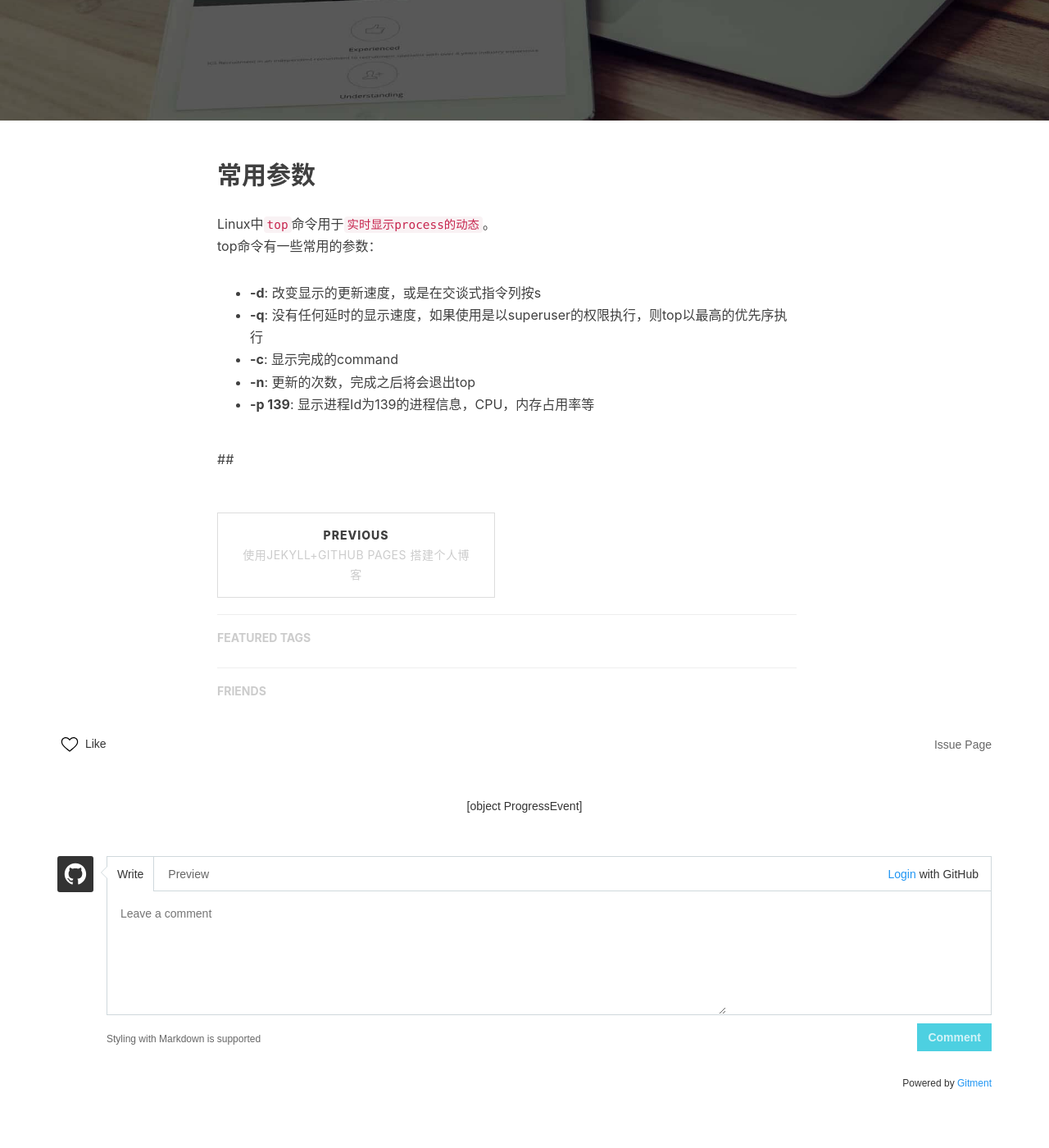
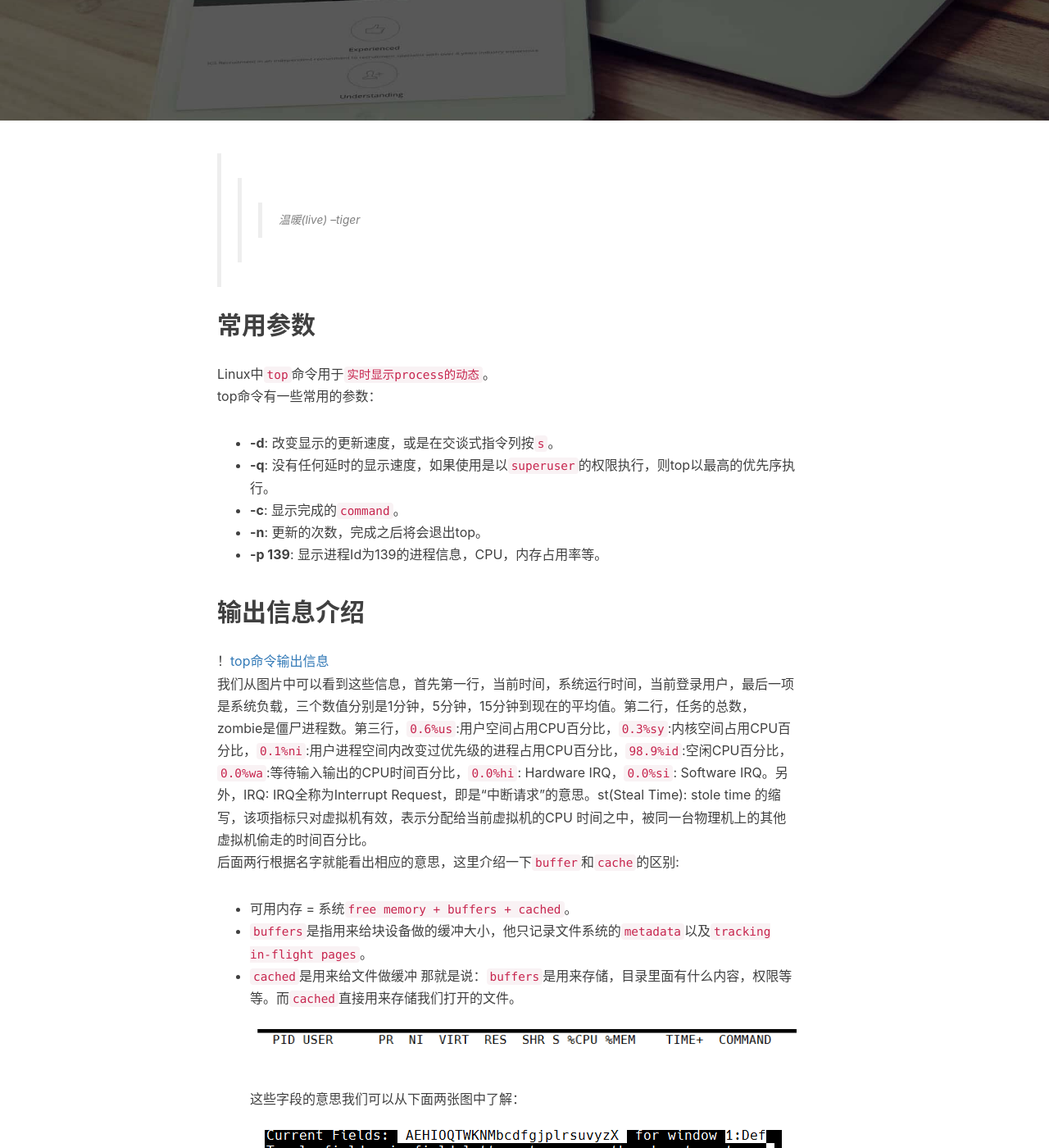
Before and after one commit to huaileicoder/huaileicoder.github-io, a Jekyll site: the page built from _posts/2018-09-15-Linux命令-top.markdown, in a window 1280 px wide and 1400 px high, scrolled down 310 px. Shown: the whole window at 82% size. Built offline with Jekyll 4.4.1, drawn with Linux system fonts in a browser that asks for light colours; nearby versions of some CDN libraries; comment, search, counter and statistics services are not loaded; some of the changed text lies outside the part shown.

Commit message:
commit linux top

```diff
--- a/_posts/2018-09-15-Linux命令-top.markdown
+++ b/_posts/2018-09-15-Linux命令-top.markdown
@@ -9,14 +9,49 @@
     -Linux
 
 ---
+>>> 温暖(live) --tiger
 
 ## 常用参数
 Linux中`top`命令用于`实时显示process的动态`。
 top命令有一些常用的参数：
-- **-d**: 改变显示的更新速度，或是在交谈式指令列按s
-- **-q**: 没有任何延时的显示速度，如果使用是以superuser的权限执行，则top以最高的优先序执行
-- **-c**: 显示完成的command
-- **-n**: 更新的次数，完成之后将会退出top
-- **-p 139**: 显示进程Id为139的进程信息，CPU，内存占用率等
+- **-d**: 改变显示的更新速度，或是在交谈式指令列按`s`。
+- **-q**: 没有任何延时的显示速度，如果使用是以`superuser`的权限执行，则top以最高的优先序执行。
+- **-c**: 显示完成的`command`。
+- **-n**: 更新的次数，完成之后将会退出top。
+- **-p 139**: 显示进程Id为139的进程信息，CPU，内存占用率等。
 
-##
+## 输出信息介绍
+！[top命令输出信息](/img/in-post/post-linux/post-top-1.png)
+我们从图片中可以看到这些信息，首先第一行，当前时间，系统运行时间，当前登录用户，最后一项是系统负载，三个数值分别是1分钟，5分钟，15分钟到现在的平均值。第二行，任务的总数，zombie是僵尸进程数。第三行，`0.6%us`:用户空间占用CPU百分比，`0.3%sy`:内核空间占用CPU百分比，`0.1%ni`:用户进程空间内改变过优先级的进程占用CPU百分比，`98.9%id`:空闲CPU百分比，`0.0%wa`:等待输入输出的CPU时间百分比，`0.0%hi`: Hardware IRQ，`0.0%si`: Software IRQ。另外，IRQ: IRQ全称为Interrupt Request，即是“中断请求”的意思。st(Steal Time): stole time 的缩写，该项指标只对虚拟机有效，表示分配给当前虚拟机的CPU 时间之中，被同一台物理机上的其他虚拟机偷走的时间百分比。
+后面两行根据名字就能看出相应的意思，这里介绍一下`buffer`和`cache`的区别:
+- 可用内存 = 系统`free memory + buffers + cached`。
+- `buffers`是指用来给块设备做的缓冲大小，他只记录文件系统的`metadata`以及`tracking in-flight pages`。
+- `cached`是用来给文件做缓冲
+那就是说：`buffers`是用来存储，目录里面有什么内容，权限等等。而`cached`直接用来存储我们打开的文件。
+![top命令输出信息](/img/in-post/post-linux/post-top-2.png)
+这些字段的意思我们可以从下面两张图中了解：
+![top命令输出信息](/img/in-post/post-linux/post-top-3.png)
+![top命令输出信息](/img/in-post/post-linux/post-top-4.png)
+- 通过 `f `键可以选择显示的内容。按`f`键之后会显示列的列表，按`a-z`即可显示或隐藏对应的列，最后按回车键确定。
+- 按`o`键可以改变列的显示顺序。按小写的`a-z`可以将相应的列向右移动，而大写的`A-Z`可以将相应的列向左移动，最后按回车键确定。
+- 按大写的`F`或`O`键，然后按`a-z`可以将进程按照相应的列进行排序。而大写的`R`键可以将当前的排序倒转。
+
+## 常用交互命令
+- **Ctrl+L**: 擦除并且重写屏幕。
+- **h**或者**?**: 显示帮助画面，给出一些简短的命令总结说明。
+- **k**： 终止一个进程。系统将提示用户输入需要终止的进程PID，以及需要发送给该进程什么样的信号。一般的终止进程可以使用`15信号`；如果不能正常结束那就使用`信号9`强制结束该进程。默认值是`信号15`。在安全模式中此命令被屏蔽。
+- **i**： 忽略闲置和僵死进程。这是一个开关式命令。
+- **q**： 退出程序。
+- **r**： 重新安排一个进程的优先级别。系统提示用户输入需要改变的进程PID以及需要设置的进程优先级值。输入一个正值将使优先级降低，反之则可以使该进程拥有更高的优先权。默认值是`10`。
+- **S**： 切换到累计模式。
+- **s**： 改变两次刷新之间的延迟时间。系统将提示用户输入新的时间，单位为`s`。如果有小数，就换算成`ms`。输入`0`值则系统将不断刷新，默认值是`5s。需要注意的是如果设置太小的时间，很可能会引起不断刷新，从而根本来不及看清显示的情况，而且系统负载也会大大增加。
+- **f**或者**F**： 从当前显示中添加或者删除项目。
+- **o**或者**O**： 改变显示项目的顺序。
+- **l**： 切换显示`平均负载`和`启动时间信息`。
+- **m**： 切换显示`内存`信息。
+- **t**： 切换显示`进程`和`CPU`状态信息。
+- **c**： 切换显示`命令名称`和`完整命令行`。
+- **M**： 根据驻留内存大小进行排序。
+- **P**： 根据CPU使用百分比大小进行排序。
+- **T**： 根据时间/累计时间进行排序。
+- **W**： 将当前设置写入`~/.toprc`文件中。这是写top配置文件的推荐方法。
```
Also changed, not shown: img/avatar-hux-home.jpg (deleted), img/avatar-hux-ny.jpg (deleted), img/avatar-hux.jpg (deleted), img/favicon.ico (deleted), img/icon_wechat.png (deleted), img/in-post/post-linux/post-top-1.png (added), img/in-post/post-linux/post-top-2.png (added), img/in-post/post-linux/post-top-3.png (added), img/in-post/post-linux/post-top-4.png (added), img/post-bg-see-u-ali.jpg (deleted), 5 other files.
